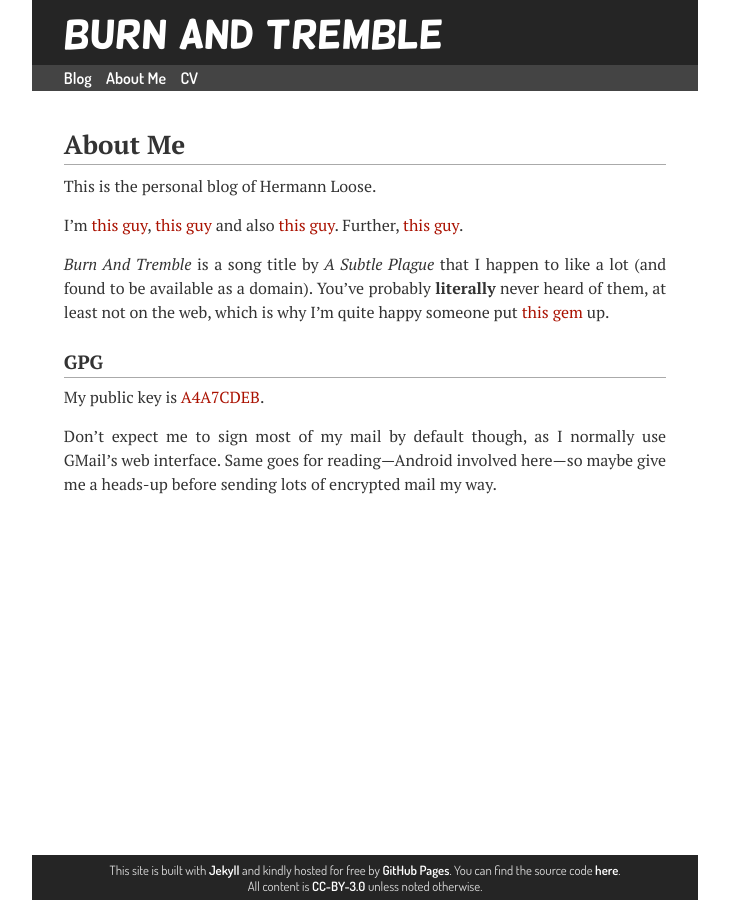
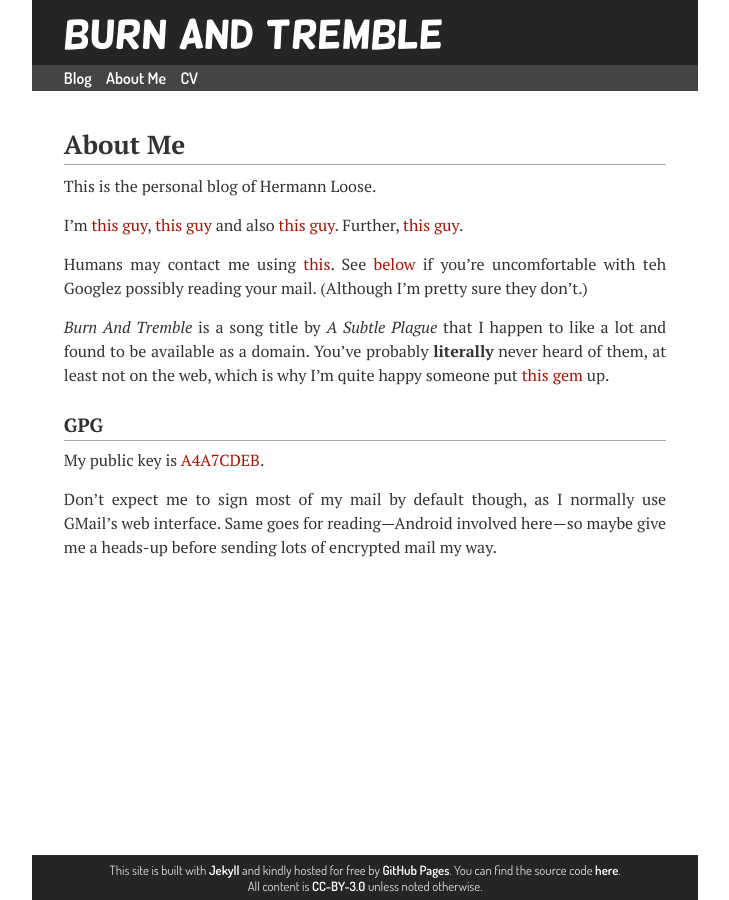
Before and after one commit to hermannloose/hermannloose.github.com, a Jekyll site: the page built from about.md, in a window 1280 px wide. Shown: the whole page, without its empty margins (275-1004 px from the left). Built offline with Jekyll 4.4.1, drawn with Linux system fonts in a browser that asks for light colours.

Commit message:
Add mailhide link to about page.

```diff
--- a/about.md
+++ b/about.md
@@ -16,8 +16,13 @@ guy](https://twitter.com/hermannloose) and also [this
 guy](https://facebook.com/hermannloose). Further, [this
 guy](https://plus.google.com/u/0/107980417360832836385/posts).
 
+Humans may contact me using
+[this](http://www.google.com/recaptcha/mailhide/d?k=0157UIhs64_DGqRB7T71cuDQ==&c=jsltL32c5672-_5bbSFu7i9lA-rqJdel1qh3qFW82Xg=).
+See [below](#gpg) if you're uncomfortable with teh Googlez possibly reading
+your mail. (Although I'm pretty sure they don't.)
+
 *Burn And Tremble* is a song title by *A Subtle Plague* that I happen to like
-a lot (and found to be available as a domain).  You've probably **literally**
+a lot and found to be available as a domain. You've probably **literally**
 never heard of them, at least not on the web, which is why I'm quite happy
 someone put [this gem](http://www.youtube.com/watch?v=H47HrF0a2_o#t=0m15s) up.
 
```
